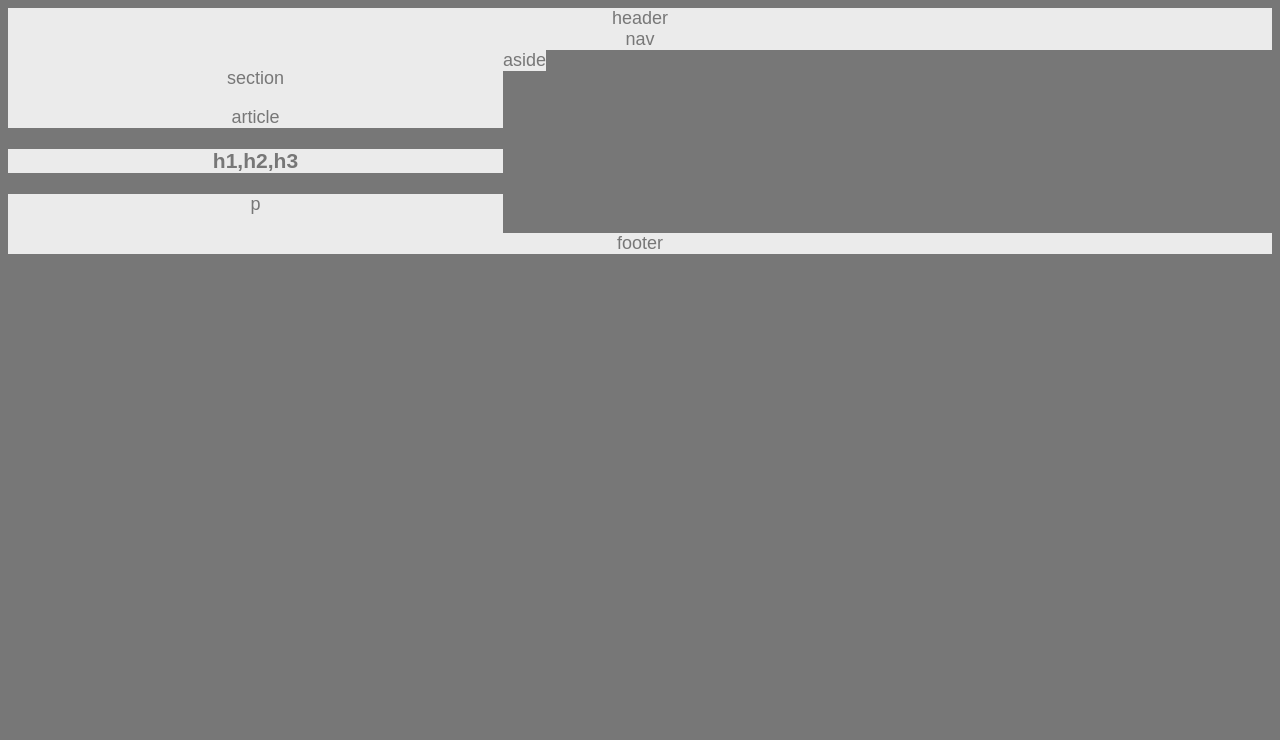
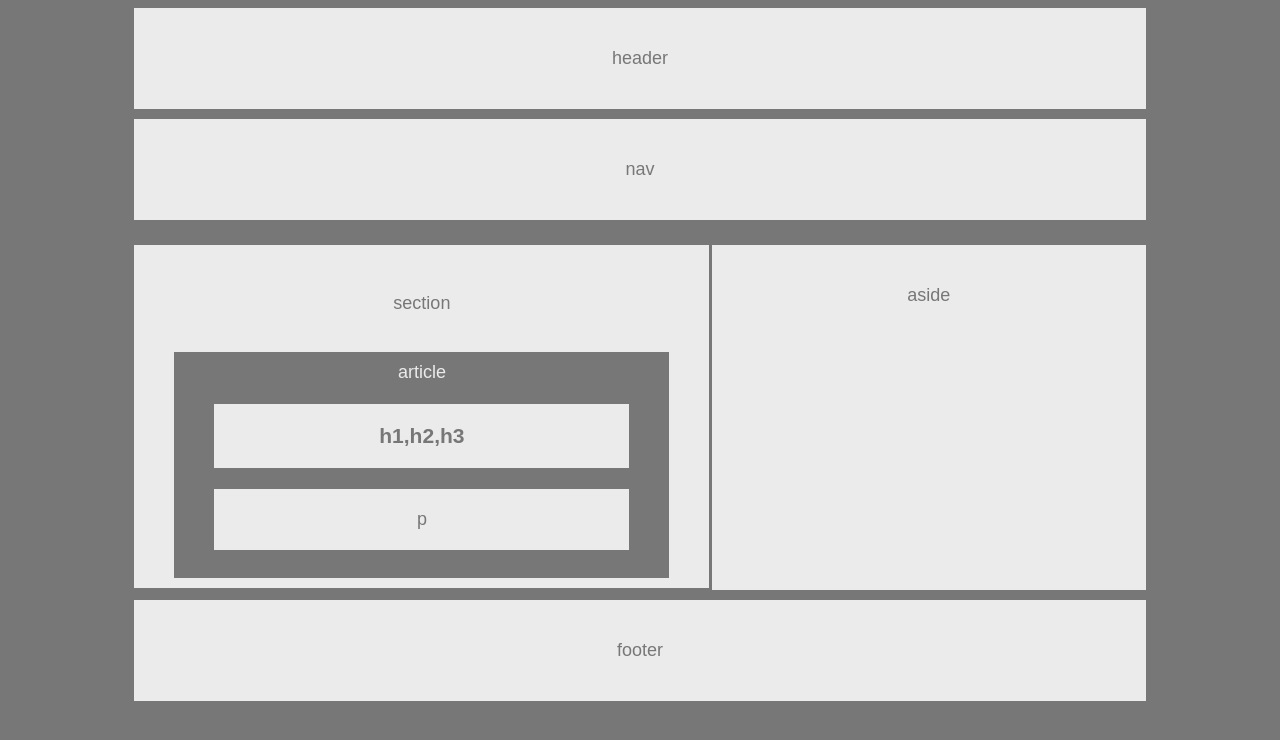
Before and after one commit to dylvne/HW-Wireframe, a plain HTML site: page index.html in a window 1280 px wide. Drawn offline with Linux system fonts and the light colour scheme.

Commit message:
I did it

```diff
--- a/index.html
+++ b/index.html
@@ -19,9 +19,9 @@
     <nav>nav</nav>
 <div class="clearFix" ::after>
     <section>
-        <p>section</p>
+        <p class="heading">section</p>
         <article>
-            <p>article<p>
+            article
             <h1>h1,h2,h3</h1>
             <p>p</p>
         </article>
--- a/style.css
+++ b/style.css
@@ -8,21 +8,29 @@ body{
 header,nav,section,aside,footer{
     background-color: #ebebeb;
     text-align: center;
+    margin-bottom: 10px;
+    padding: 40px;
 }
 article{
     color:#ebebeb;
     background-color: #777;
+    padding: 10px 40px 10px 40px;
 }
 h1,p{
     color: #777;
     background-color: #ebebeb;
+    padding: 20px;
 }
 section{
     width:495px;
     float: left;
+    padding-top: 10px;
+    padding-bottom: 10px;
 }
 aside{
-    float:left;
+    float:right;
+    width: 35%;
+    height: 265px;
 }
 .clearFix::after{
     content: "";
@@ -31,5 +39,11 @@ aside{
 }
 
 .wrapper{
+    padding: 0 10% 0 10%;
+}
+nav{
+    margin-bottom: 25px;
+}
+.heading{
 
 }
```
